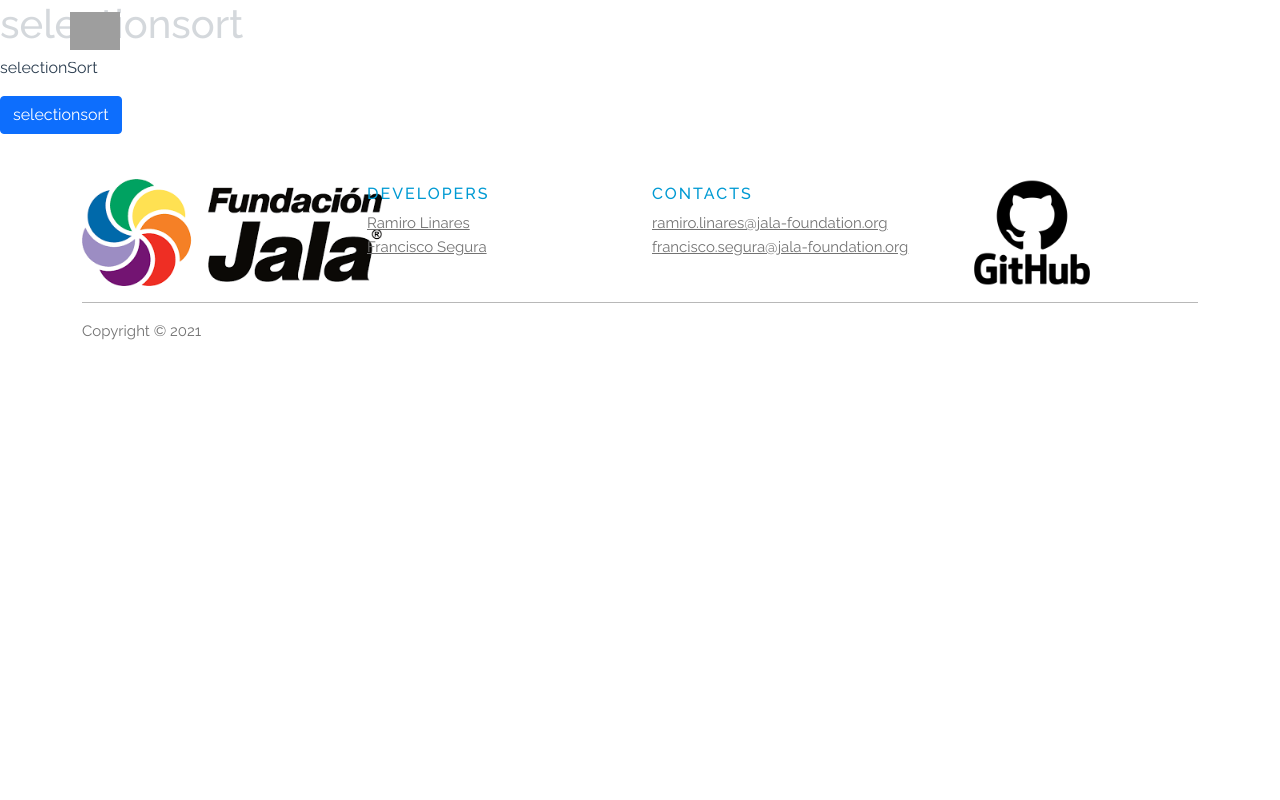
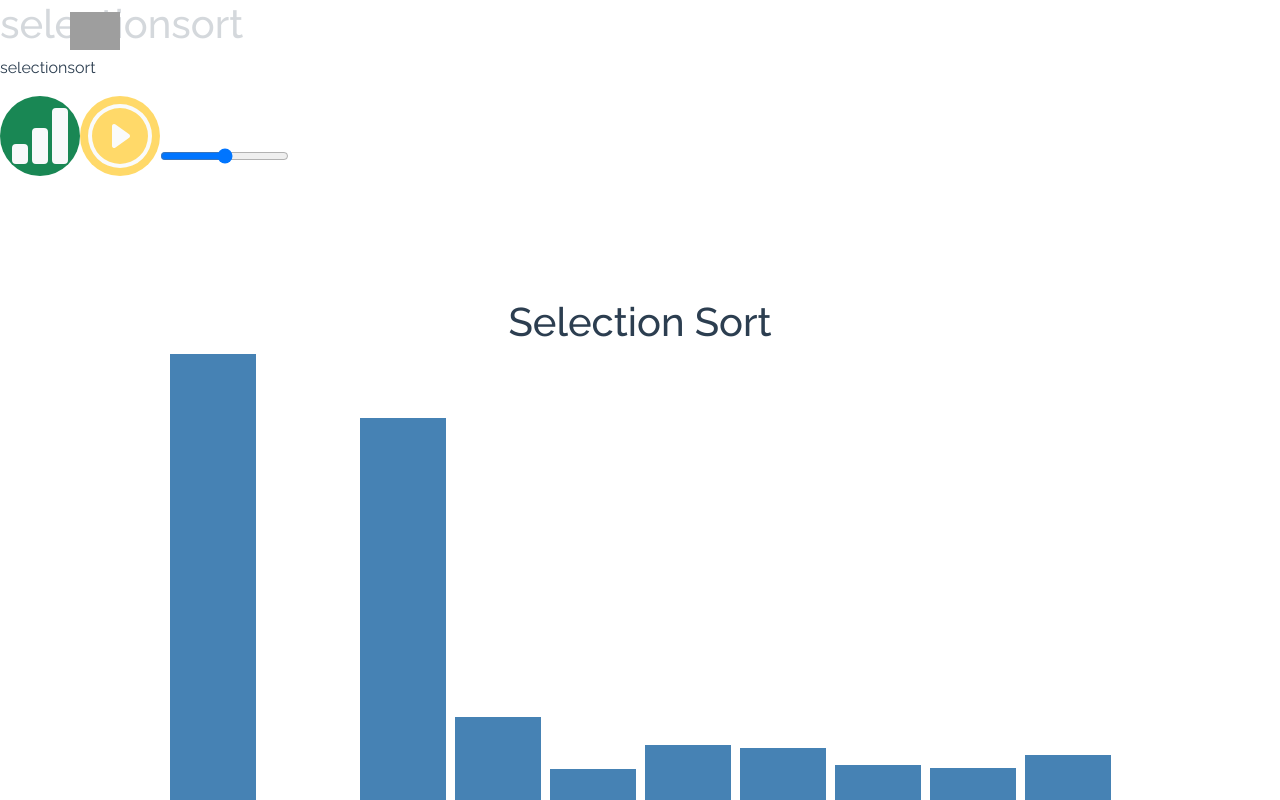
Before and after one commit to RamiroLinares/sortVisualizerVueJS, a Vue app: page /selectionsort in a window 1280 px wide. Shown: the top 800 px of the page. Built offline with nearby package versions, Linux system fonts and the light colour scheme; grey boxes are pictures that could not be loaded.

Commit message:
selection sort added with visualizer

```diff
--- a/src/algorithms/quicksort.mjs
+++ b/src/algorithms/quicksort.mjs
@@ -13,5 +13,6 @@
       array[i] < pivot ? left.push(array[i]) : right.push(array[i]);
     }
 
+    console.log(array);
     return quicksort(left).concat(pivot, quicksort(right));
   };
--- a/src/algorithms/selectionsort.mjs
+++ b/src/algorithms/selectionsort.mjs
@@ -1,6 +1,6 @@
 export default function selectionsort(array) {
     let n = array.length;
-
+    let list=[];
     for(let i = 0; i < n; i++) {
         // Finding the smallest number in the subarray
         let min = i;
@@ -15,5 +15,6 @@
              array[i] = array[min];
              array[min] = tmp;
         }
+        list.push(array.slice());
     }
-    return array;}
+    return list;}
--- a/src/views/Bubblesort.vue
+++ b/src/views/Bubblesort.vue
@@ -2,7 +2,6 @@
   <div class="bubblesort">
     <h1>bubblesort</h1>
     <p>bubbleSort</p>
-    <b-button variant="primary" v-on:click="bubblesort()">bubblesort</b-button>
     <b-icon
       icon="bar-chart-fill"
       v-on:click="fillWithRandomNumbers()"
@@ -68,7 +67,7 @@
           this.array[i].amount = this.array2[j][i];
         }
         await new Promise((resolve) => {
-          setTimeout(resolve, 300);
+          setTimeout(resolve, 10);
           this.componentKey += 1;
         });
       }
--- a/src/views/Quicksort.vue
+++ b/src/views/Quicksort.vue
@@ -1,25 +1,102 @@
 <template>
   <div class="quicksort">
-    <h1>Quicksort</h1>
-    <p >QuickSort is an in-place sorting algorithm</p>
+    <h1>quicksort</h1>
+        <p >QuickSort is an in-place sorting algorithm</p>
      <p > It works by selecting a 'pivot' element from the array and partitioning the other elements into two sub-arrays, </p>
      <p > according to whether they are less than or greater than the pivot. For this reason, </p>
       <p >it is sometimes called partition-exchange sort. The sub-arrays are then sorted recursively. </p>
       <p >This can be done in-place, requiring small additional amounts of memory to perform the sorting.</p>
-    <b-button variant='primary' v-on:click="quicksort()">Quicksort</b-button>
+    <b-icon
+      icon="bar-chart-fill"
+      v-on:click="fillWithRandomNumbers()"
+      font-scale="5"
+      class="rounded-circle bg-success p-2"
+      variant="light"
+      aria-hidden="true"
+    ></b-icon>
+    <b-icon
+      icon="play-circle"
+      v-on:click="quicksort()"
+      font-scale="5"
+      class="rounded-circle bg-warning p-2"
+      variant="light"
+      aria-hidden="true"
+      animation="fade"
+    ></b-icon>
+    <input
+      type="range"
+      class="custom-range"
+      id="slider1"
+      v-on:change="changeSize()"
+    />
+    <div class="Graph">
+      <Visualizer
+        :title="sortingMethod"
+        :key="componentKey"
+        xKey="pos"
+        yKey="amount"
+        :data="array"
+      />
+    </div>
   </div>
 </template>
 
 <script>
-import quicksort from '@/algorithms/quicksort.mjs'
+import quicksort from "@/algorithms/quicksort.mjs";
+import Visualizer from "../components/Visualizer.vue";
+import Chart from "@/components/Chart.vue";
+export default {
+  name: "quicksort",
+  components: { Visualizer },
+  data() {
+    return {
+      sortingMethod: "Quick Sort",
+      array: [],
+      size: 10,
+      componentKey: 0,
+      array2: [],
+    };
+  },
+  methods: {
+    async quicksort() {
+      for (let i = 0; i < this.array.length; i++) {
+        this.array2[i] = this.array[i].amount;
+      }
+      console.log(this.array2);
+      this.array2 = quicksort(this.array2);
+      console.log(this.array2);
 
-export default {
-  name: 'Quicksort',
-  methods: {
-    quicksort () {
-      const array = [4000, 10, 24, 1, 25, 28, 40, 11, 10, 4]
-      console.log(quicksort(array))
-    }
-  }
+      for (let j = 0; j < this.array2.length; j++) {
+        for (let i = 0; i < this.array2[j].length; i++) {
+          this.array[i].amount = this.array2[j][i];
+        }
+        await new Promise((resolve) => {
+          setTimeout(resolve, 10);
+          this.componentKey += 1;
+        });
+      }
+    },
+    fillWithRandomNumbers() {
+      this.array = [];
+      for (let i = 0; i < this.size; i++) {
+        let pos = i;
+        let amount = Math.floor(Math.random() * (1000 - 1)) + 1;
+        let objaux = { pos: pos, amount: amount };
+        this.array.push(objaux);
+      }
+      this.componentKey += 1;
+    },
+    changeSize() {
+      this.size = document.getElementById("slider1").value;
+    },
+  },
+  created() {
+    this.fillWithRandomNumbers();
+  },
+};
+</script>
+<style lang="scss" scoped>
+.Graph {
+  padding: 122px 0 0 0;
 }
-</script>
+</style>
--- a/src/views/Selectionsort.vue
+++ b/src/views/Selectionsort.vue
@@ -1,21 +1,98 @@
 <template>
   <div class="selectionsort">
     <h1>selectionsort</h1>
-    <p >selectionSort</p>
-    <b-button variant='primary' v-on:click="selectionsort()">selectionsort</b-button>
+    <p>selectionsort</p>
+    <b-icon
+      icon="bar-chart-fill"
+      v-on:click="fillWithRandomNumbers()"
+      font-scale="5"
+      class="rounded-circle bg-success p-2"
+      variant="light"
+      aria-hidden="true"
+    ></b-icon>
+    <b-icon
+      icon="play-circle"
+      v-on:click="selectionsort()"
+      font-scale="5"
+      class="rounded-circle bg-warning p-2"
+      variant="light"
+      aria-hidden="true"
+      animation="fade"
+    ></b-icon>
+    <input
+      type="range"
+      class="custom-range"
+      id="slider1"
+      v-on:change="changeSize()"
+    />
+    <div class="Graph">
+      <Visualizer
+        :title="sortingMethod"
+        :key="componentKey"
+        xKey="pos"
+        yKey="amount"
+        :data="array"
+      />
+    </div>
   </div>
 </template>
 
 <script>
-import selectionsort from '@/algorithms/selectionsort.mjs'
+import selectionsort from "@/algorithms/selectionsort.mjs";
+import Visualizer from "../components/Visualizer.vue";
+import Chart from "@/components/Chart.vue";
+export default {
+  name: "selectionsort",
+  components: { Visualizer },
+  data() {
+    return {
+      sortingMethod: "Selection Sort",
+      array: [],
+      size: 10,
+      componentKey: 0,
+      array2: [],
+    };
+  },
+  methods: {
+    async selectionsort() {
+      for (let i = 0; i < this.array.length; i++) {
+        this.array2[i] = this.array[i].amount;
+      }
+      console.log(this.array2);
+      this.array2 = selectionsort(this.array2);
+      console.log(this.array2);
 
-export default {
-  name: 'selectionsort',
-  methods: {
-    selectionsort () {
-      const array = [4000, 10, 24, 1, 25, 28, 40, 11, 10, 4]
-      console.log(selectionsort(array))
-    }
-  }
+      for (let j = 0; j < this.array2.length; j++) {
+        for (let i = 0; i < this.array2[j].length; i++) {
+          this.array[i].amount = this.array2[j][i];
+        }
+        await new Promise((resolve) => {
+          setTimeout(resolve, 10);
+          this.componentKey += 1;
+        });
+      }
+    },
+    fillWithRandomNumbers() {
+      this.array = [];
+      for (let i = 0; i < this.size; i++) {
+        let pos = i;
+        let amount = Math.floor(Math.random() * (1000 - 1)) + 1;
+        let objaux = { pos: pos, amount: amount };
+        this.array.push(objaux);
+      }
+      this.componentKey += 1;
+    },
+    changeSize() {
+      this.size = document.getElementById("slider1").value;
+    },
+  },
+  created() {
+    this.fillWithRandomNumbers();
+  },
+};
+</script>
+<style lang="scss" scoped>
+.Graph {
+  padding: 122px 0 0 0;
 }
-</script>
+</style>
```
